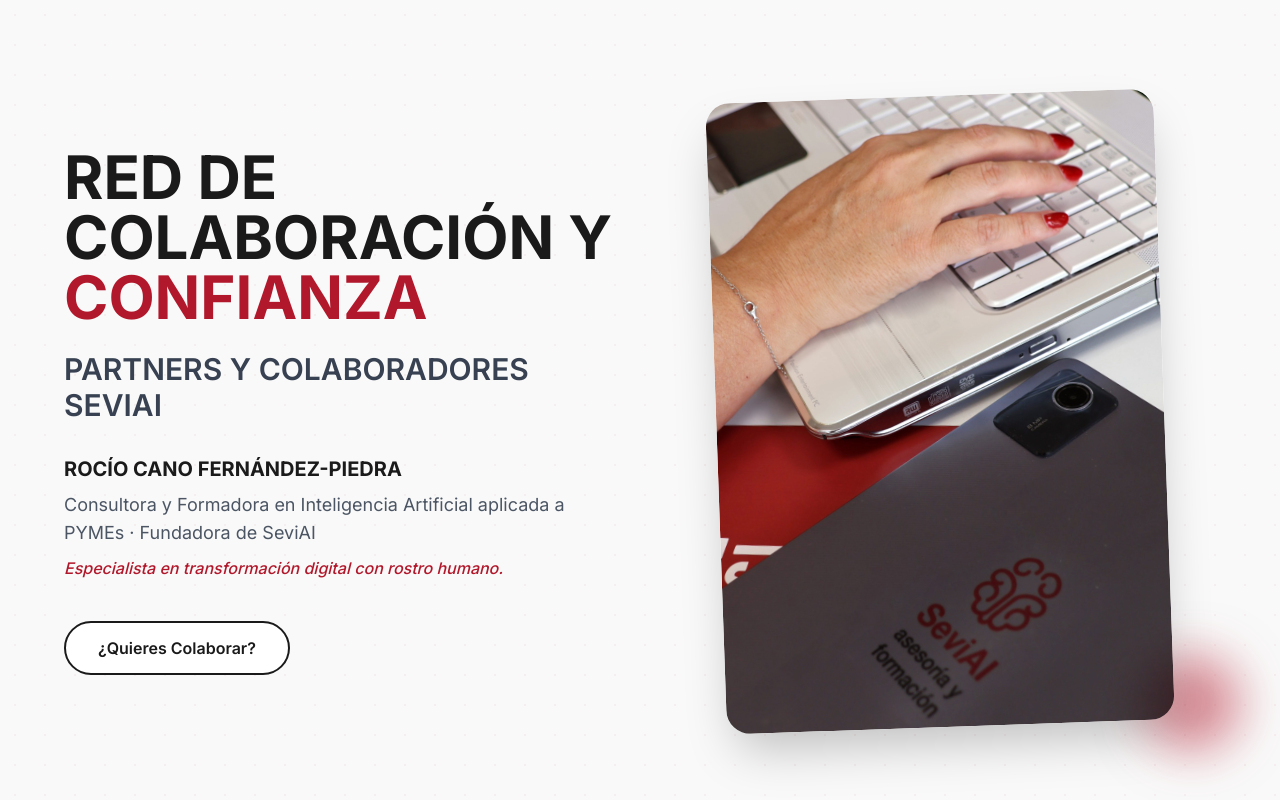
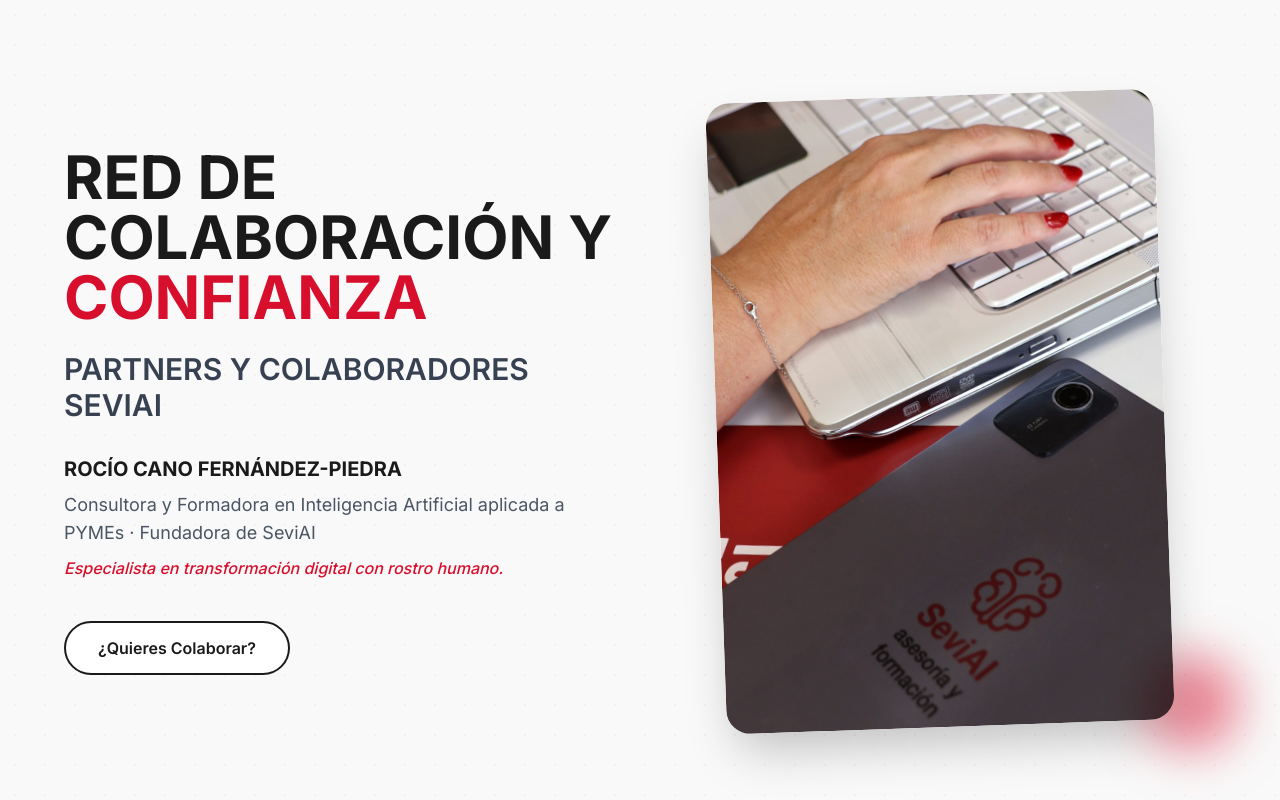
Before and after one commit to RocioCanoFernandez/partners, a plain HTML site: page index.html in a window 1280 px wide. Shown: the top 800 px of the page. Drawn offline with nearby package versions, Linux system fonts and the light colour scheme.

Commit message:
Add files via upload

```diff
--- a/index.html
+++ b/index.html
@@ -24,7 +24,7 @@
                 extend: {
                     fontFamily: { sans: ['Inter', 'sans-serif'] },
                     colors: {
-                        seviRed: '#B1182B',
+                        seviRed: '#D80F2C',
                         seviDark: '#1a1a1a',
                         seviLight: '#f9f9f9',
                         seviGray: '#f3f4f6'
@@ -46,7 +46,7 @@
 
     <!-- 1. Hero Section -->
     <section class="relative bg-seviLight pt-24 pb-20 px-6 md:px-12 overflow-hidden">
-        <div class="absolute inset-0 opacity-5 pointer-events-none" style="background-image: radial-gradient(#B1182B 1px, transparent 1px); background-size: 30px 30px;"></div>
+        <div class="absolute inset-0 opacity-5 pointer-events-none" style="background-image: radial-gradient(#D80F2C 1px, transparent 1px); background-size: 30px 30px;"></div>
 
         <div class="relative max-w-6xl mx-auto z-10 grid md:grid-cols-2 gap-12 items-center text-center md:text-left">
 
```
